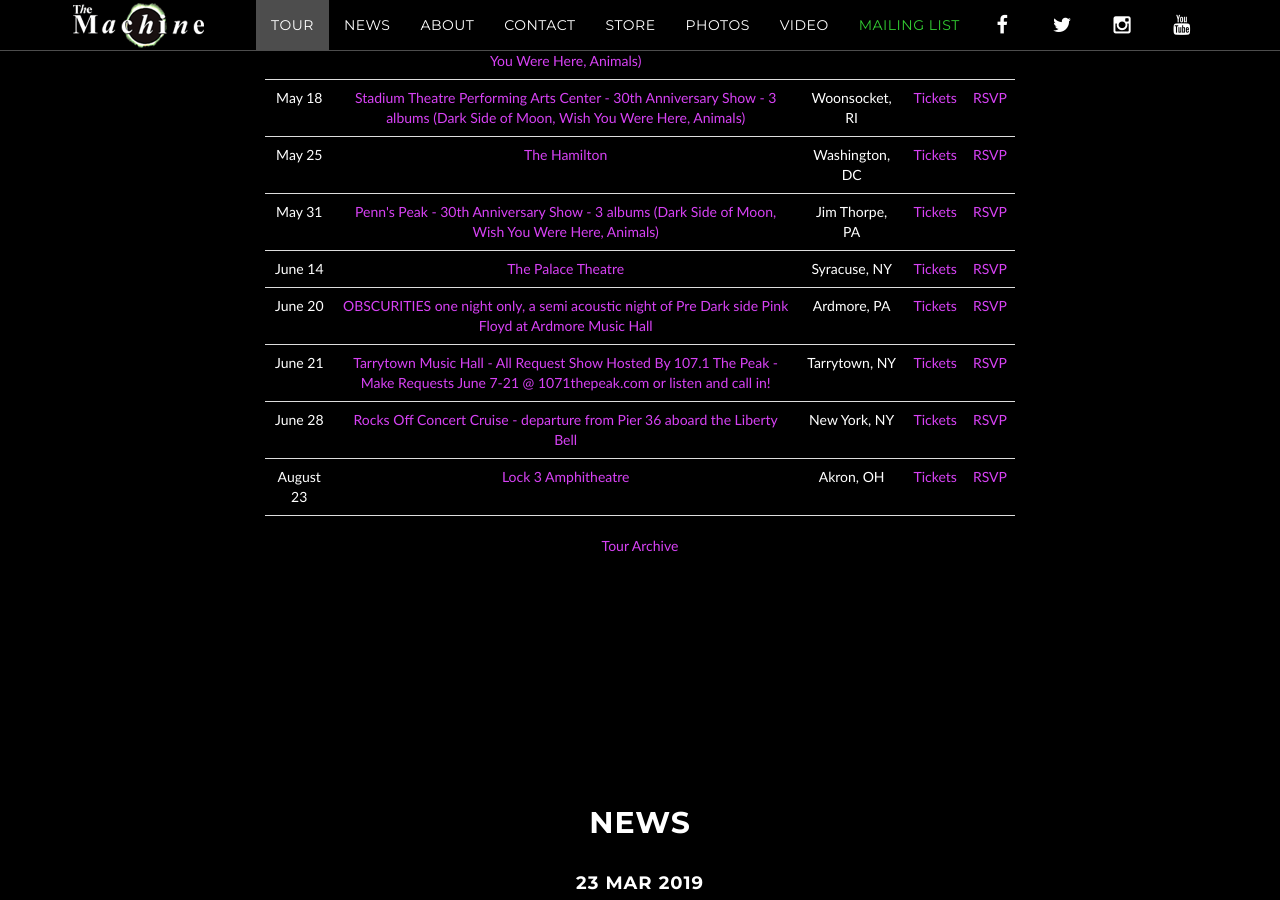
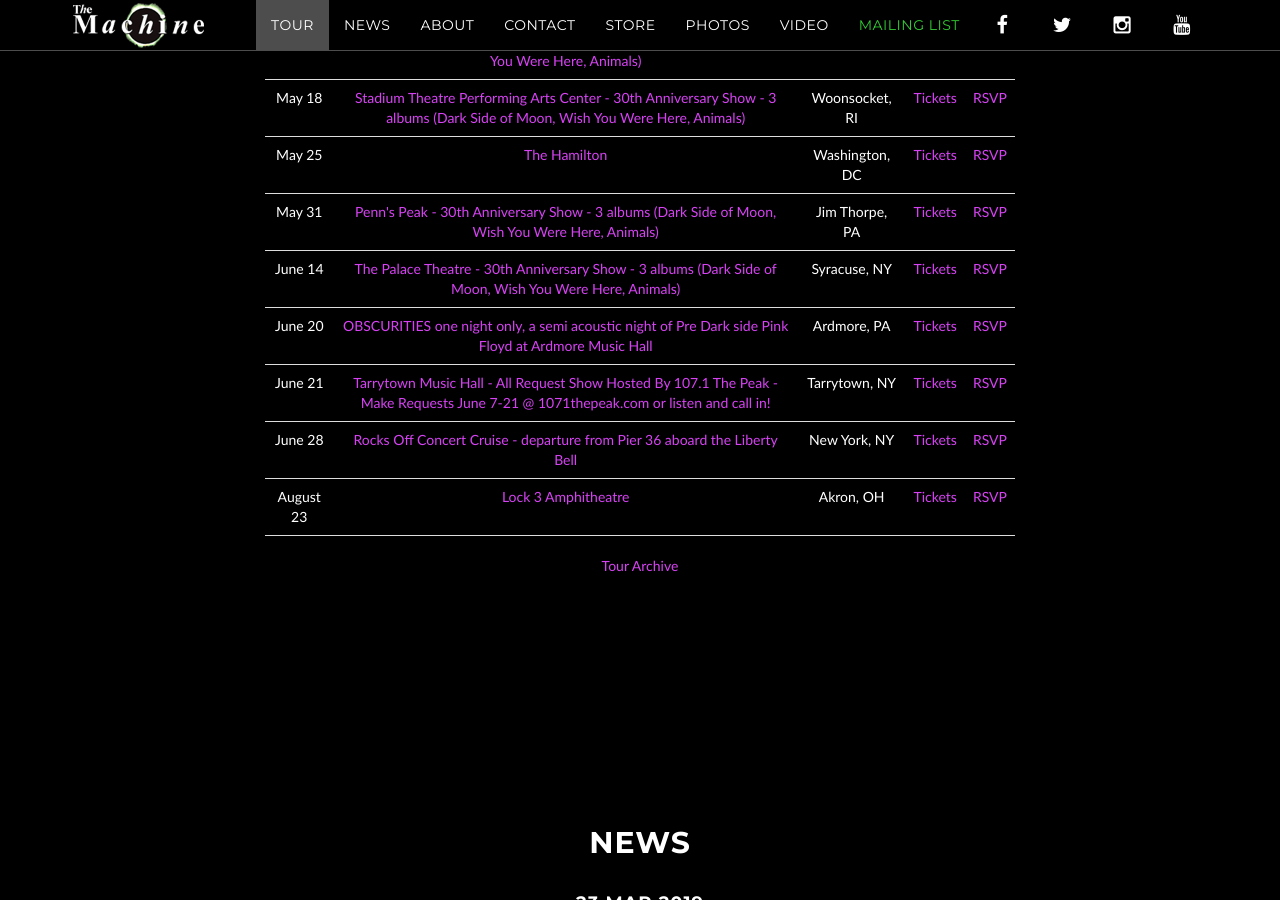
Before and after one commit to machineweb/machineweb.github.io, a Jekyll site: the page built from index.html, in a window 1280 px wide and 900 px high, scrolled down 1224 px. Built offline with Jekyll 4.4.1, drawn with Linux system fonts in a browser that asks for light colours; comment, search, counter and statistics services are not loaded.

Commit message:
Updated tour

```diff
--- a/_data/tour.yml
+++ b/_data/tour.yml
@@ -3811,7 +3811,7 @@
     order: "1561003200000"
 
   - date: "June 14 2019"
-    venue: "The Palace Theatre"
+    venue: "The Palace Theatre - 30th Anniversary Show - 3 albums (Dark Side of Moon, Wish You Were Here, Animals)"
     venue-url: "https://www.etix.com/ticket/p/2800352/the-machine-performs-pink-floyd30th-anniversary-syracuse-the-palace-theatresyracuse"
     location: "Syracuse, NY"
     tickets-url: "https://www.etix.com/ticket/p/2800352/the-machine-performs-pink-floyd30th-anniversary-syracuse-the-palace-theatresyracuse"
```
